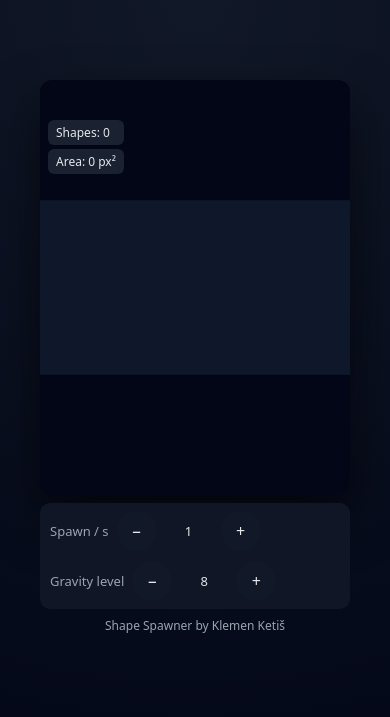
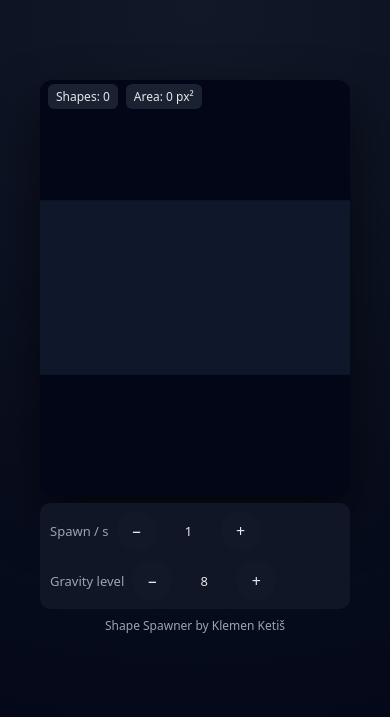
Before and after one commit to KlemenKetiss/ShapeSpawner, a website built with Vite: page index.html in a window 390 px wide. Built offline with nearby package versions, Linux system fonts and the light colour scheme; animation ran at ten frames a second.

Commit message:
Shapes and Area now takes up less screen space on narrow screens

```diff
--- a/src/styles.css
+++ b/src/styles.css
@@ -35,12 +35,13 @@ body {
 
 #hud-overlay {
   position: absolute;
-  top: 8px;
+  top: 0px;
   left: 8px;
   z-index: 10;
   display: flex;
-  flex-direction: column;
-  gap: 4px;
+  flex-direction: row;
+  align-items: center;
+  gap: 8px;
   pointer-events: none;
 }
 
@@ -127,7 +128,7 @@ body {
   }
 
   #hud-overlay {
-    top: max(40px, env(safe-area-inset-top, 0px));
+    top: max(4px, env(safe-area-inset-top, 0px));
   }
 
   #controls {
```
